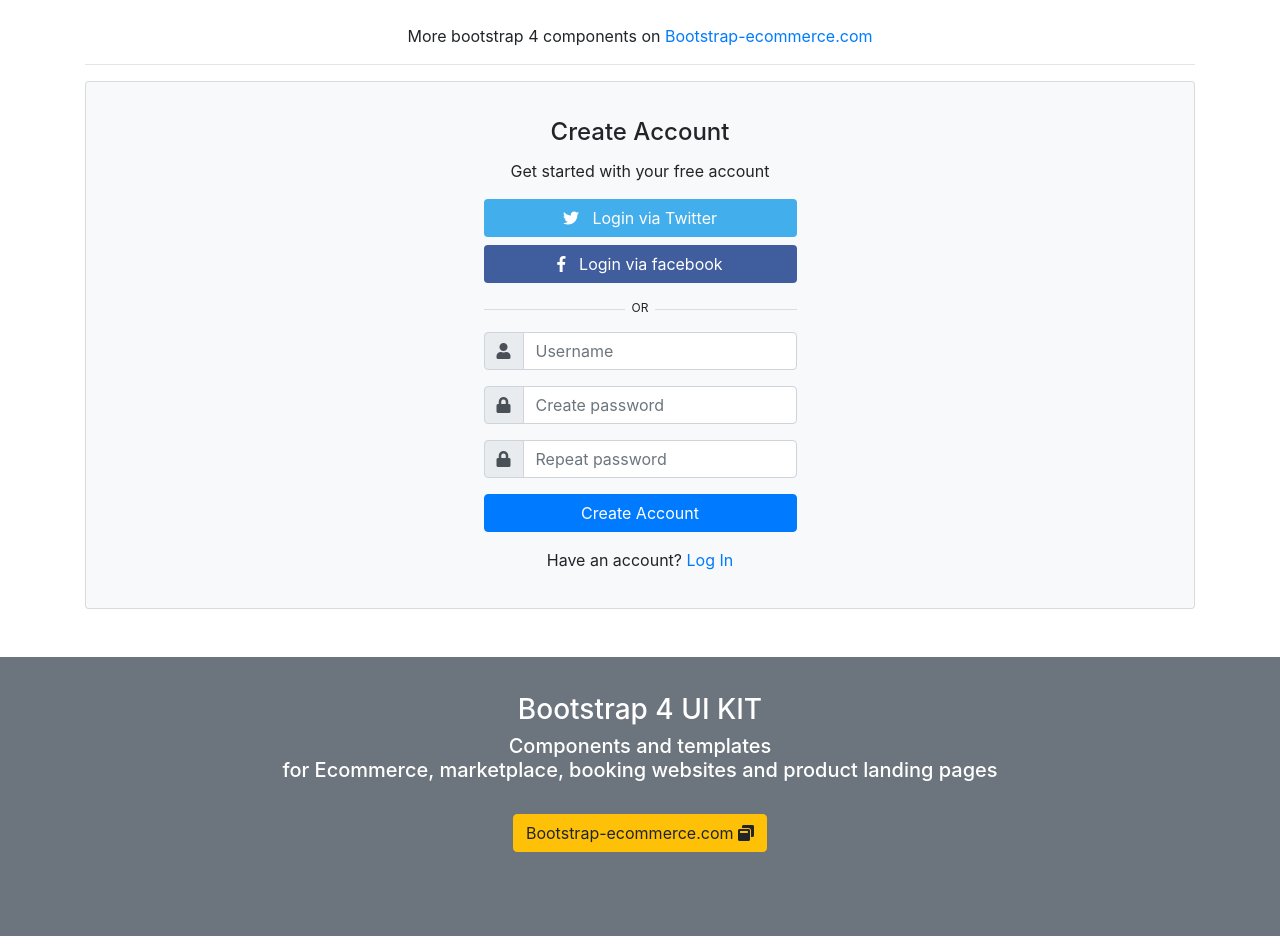
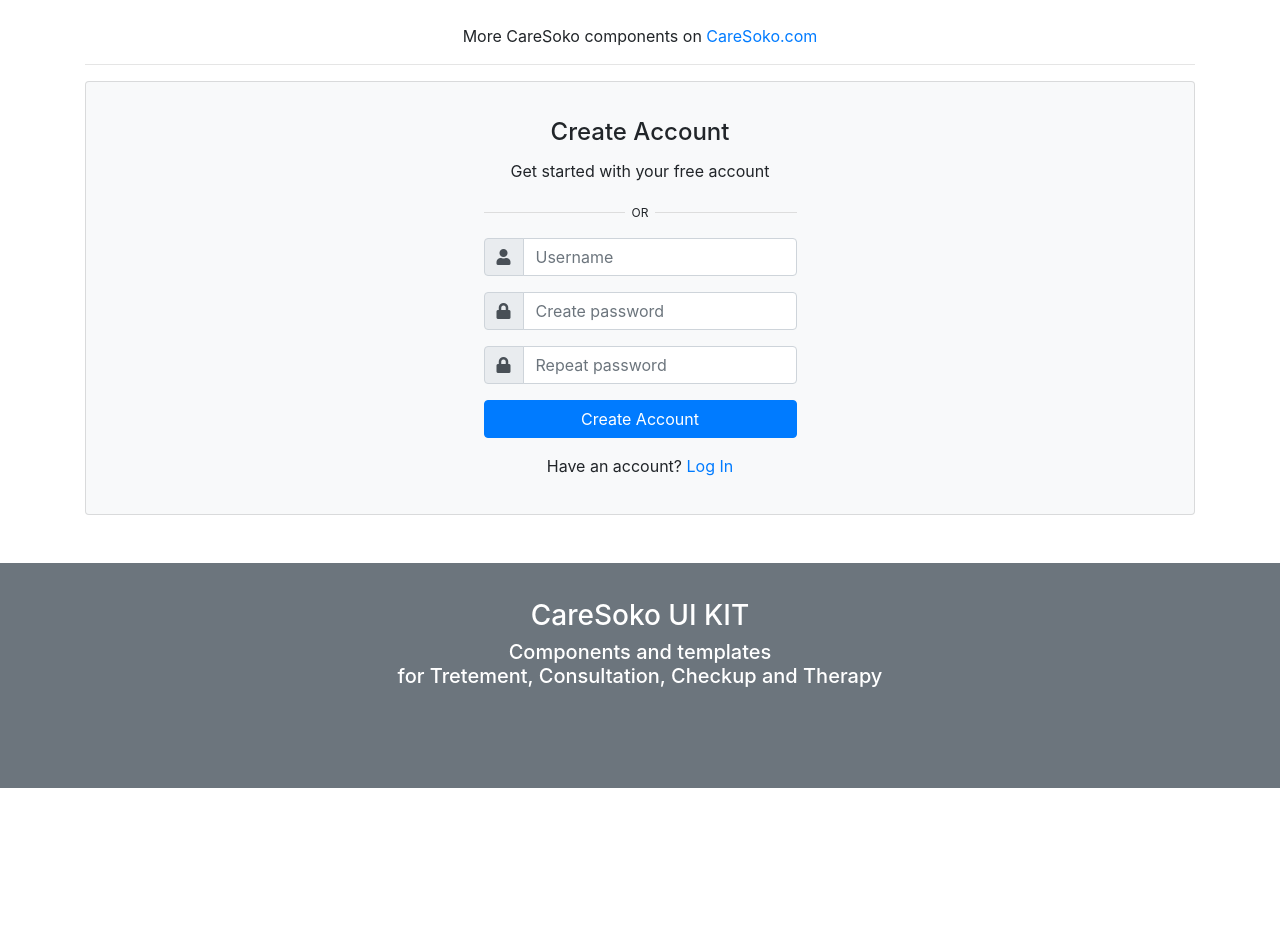
Before and after one commit to Samuelcheche/Medicioproject, a Django app: page / in a window 1280 px wide. After the commit the page ends 788 px from the top, so only its background shows below. Run offline with Django 5.2, Linux system fonts and the light colour scheme; some libraries are stand-ins or nearby versions.

Commit message:
new commit

```diff
--- a/careapp/templates/contact.html
+++ b/careapp/templates/contact.html
@@ -36,7 +36,7 @@
                 <div class="info-item d-flex flex-column justify-content-center align-items-center" data-aos="fade-up" data-aos-delay="300">
                   <i class="bi bi-telephone"></i>
                   <h3>Call Us</h3>
-                  <p>+1 5589 55488 55</p>
+                  <p>+254 707 582 534</p>
                 </div>
               </div><!-- End Info Item -->
 
@@ -44,7 +44,7 @@
                 <div class="info-item d-flex flex-column justify-content-center align-items-center" data-aos="fade-up" data-aos-delay="400">
                   <i class="bi bi-envelope"></i>
                   <h3>Email Us</h3>
-                  <p>info@example.com</p>
+                  <p>CareSoko@gmail.com</p>
                 </div>
               </div><!-- End Info Item -->
 
--- a/careapp/templates/register.html
+++ b/careapp/templates/register.html
@@ -1,4 +1,12 @@
-<link href="//maxcdn.bootstrapcdn.com/bootstrap/4.0.0/css/bootstrap.min.css" rel="stylesheet" id="bootstrap-css">
+<!DOCTYPE html>
+<html lang="en">
+<head>
+    <meta charset="UTF-8">
+    <meta name="viewport" content="width=device-width, initial-scale=1.0">
+    <title>Register Page - CareSoko Hospital</title>
+
+
+  <link href="//maxcdn.bootstrapcdn.com/bootstrap/4.0.0/css/bootstrap.min.css" rel="stylesheet" id="bootstrap-css">
 <script src="//maxcdn.bootstrapcdn.com/bootstrap/4.0.0/js/bootstrap.min.js"></script>
 <script src="//cdnjs.cloudflare.com/ajax/libs/jquery/3.2.1/jquery.min.js"></script>
 <!------ Include the above in your HEAD tag ---------->
@@ -6,13 +14,28 @@
 <link rel="stylesheet" href="https://use.fontawesome.com/releases/v5.0.8/css/all.css">
 
 
+
+
+
 {% load static %}
+<!---Favicons---->
+<link href="{% static 'assets/img/favicon.png' %}" rel="icon">
+ <link href="{% static 'assets/img/apple-touch-icon.png' %}" rel="apple-touch-icon">
+
 <link rel="stylesheet" href="{% static 'assets/css/register.css' %}">
 
 
 
+
+</head>
+<body>
+
+
+
+
+
 <div class="container">
-<br>  <p class="text-center">More bootstrap 4 components on <a href="http://bootstrap-ecommerce.com/"> Bootstrap-ecommerce.com</a></p>
+<br>  <p class="text-center">More CareSoko  components on <a href="http://bootstrap-ecommerce.com/"> CareSoko.com</a></p>
 <hr>
 
 
@@ -23,10 +46,7 @@
 <article class="card-body mx-auto" style="max-width: 400px;">
 	<h4 class="card-title mt-3 text-center">Create Account</h4>
 	<p class="text-center">Get started with your free account</p>
-	<p>
-		<a href="" class="btn btn-block btn-twitter"> <i class="fab fa-twitter"></i>   Login via Twitter</a>
-		<a href="" class="btn btn-block btn-facebook"> <i class="fab fa-facebook-f"></i>   Login via facebook</a>
-	</p>
+
 	<p class="divider-text">
         <span class="bg-light">OR</span>
     </p>
@@ -92,11 +112,12 @@
 <br><br>
 <article class="bg-secondary mb-3">
 <div class="card-body text-center">
-    <h3 class="text-white mt-3">Bootstrap 4 UI KIT</h3>
-<p class="h5 text-white">Components and templates  <br> for Ecommerce, marketplace, booking websites
-and product landing pages</p>   <br>
-<p><a class="btn btn-warning" target="_blank" href="http://bootstrap-ecommerce.com/"> Bootstrap-ecommerce.com
- <i class="fa fa-window-restore "></i></a></p>
+    <h3 class="text-white mt-3">CareSoko UI KIT</h3>
+<p class="h5 text-white">Components and templates  <br> for Tretement, Consultation, Checkup
+and Therapy</p>   <br>
+
 </div>
 <br><br>
 </article>
+</body>
+</html>
```
Also changed, not shown: careapp/templates/index.html (+6 -12 lines), careapp/templates/login.html (+6 -8 lines), careapp/templates/service-details.html (+8 -15 lines), careapp/templates/starter-page.html (+7 -13 lines), db.sqlite3.
